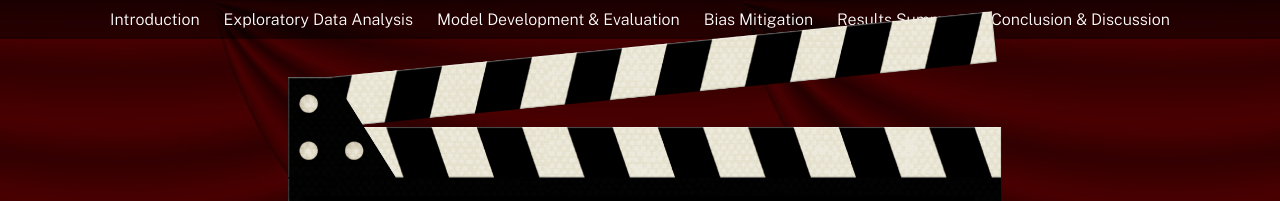
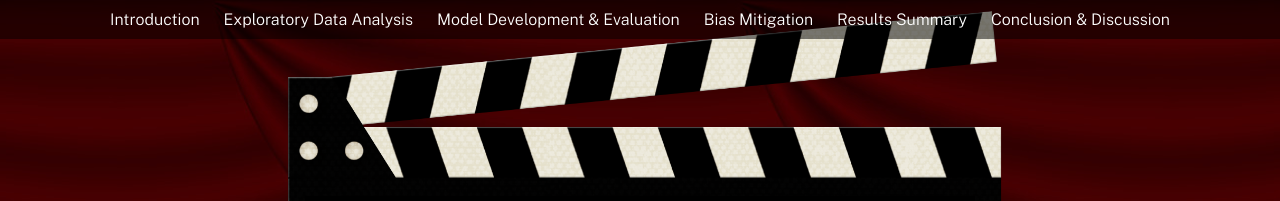
Before and after one commit to michael-garciaperez/DSC180A-Methodology-5, a Jekyll site: the page built from index.md, in a window 1280 px wide. Shown: the top 201 px of the page. Built offline with Jekyll 4.4.1, drawn with Linux system fonts in a browser that asks for light colours.

Commit message:
Update custom.css

```diff
--- a/assets/css/custom.css
+++ b/assets/css/custom.css
@@ -6,6 +6,7 @@
   width: 100%; /* Full width */
   top: 0; /* Stick to the top */
   padding: 10px 0; /* Add padding */
+  z-index: 1000; /* Ensure it appears above other content */
 }
 
 .toc {
```
